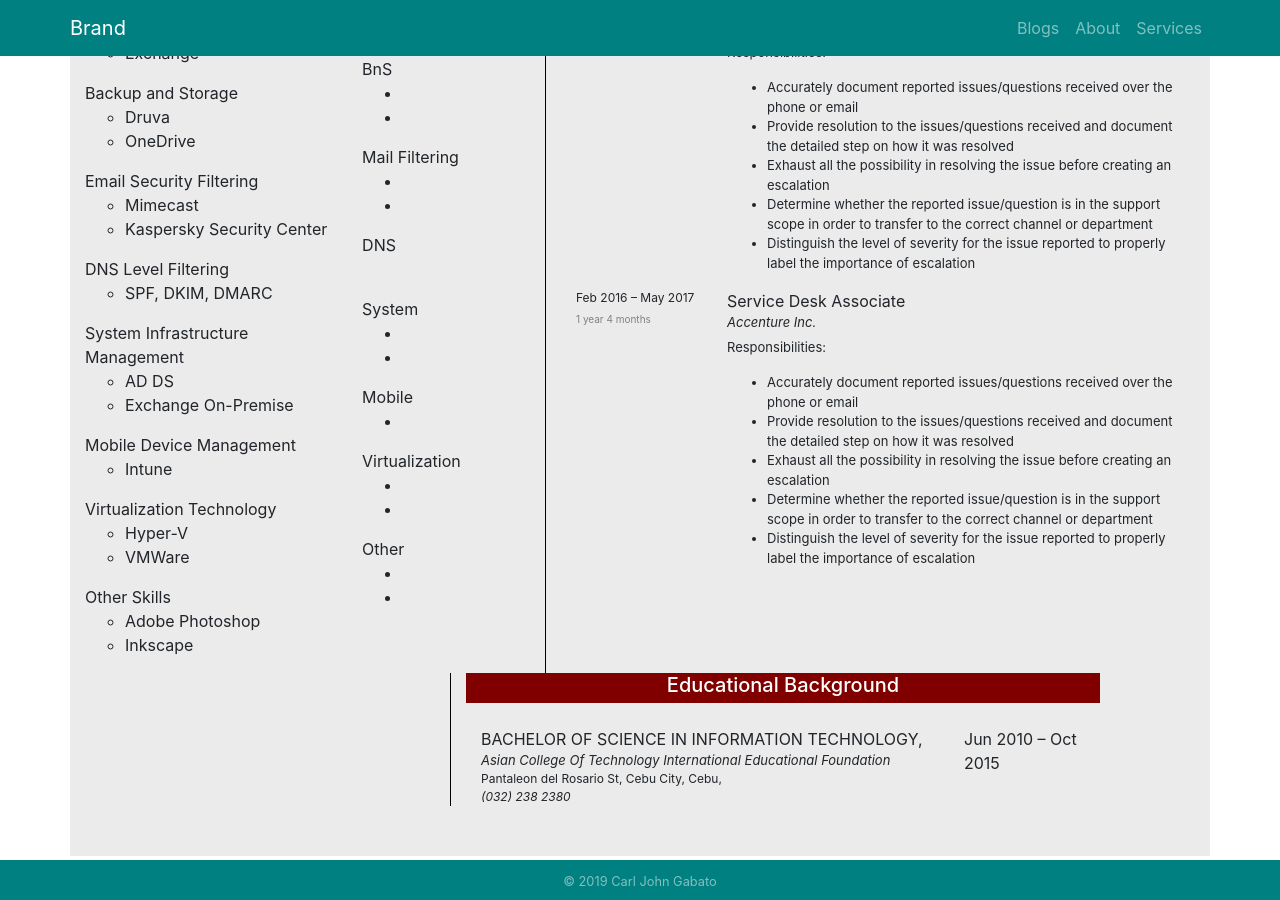
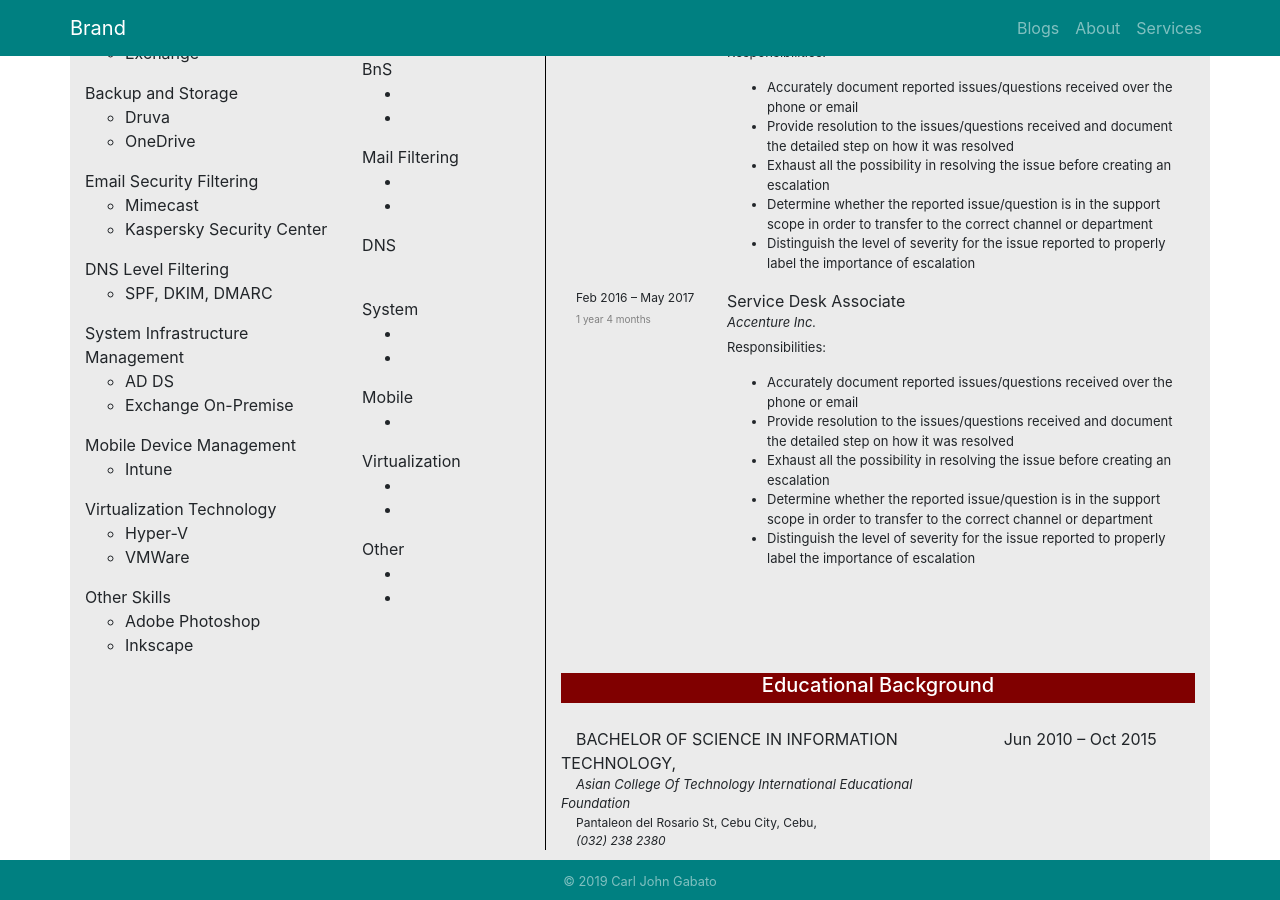
Before and after one commit to carljohngabato/aboutme, a Jekyll site: the page built from about.html, in a window 1280 px wide and 900 px high, scrolled down 787 px. Built offline with Jekyll 4.4.1, drawn with Linux system fonts in a browser that asks for light colours; nearby versions of some CDN libraries.

Commit message:
modified: about

```diff
--- a/about.html
+++ b/about.html
@@ -424,7 +424,7 @@
   </div>
 
   <div class="row">
-    <div class="col-lg-3 skills">
+    <div class="col-lg-4 skills">
 
     </div>
     <div class="col-lg-7 offset-lg-1 education">
@@ -434,13 +434,13 @@
       <br>
       <div class="education-body">
         <div class="row">
-          <div class="col-lg-9 school-info">
+          <div class="col-lg-8 school-info">
             <p class="course-title">BACHELOR OF SCIENCE IN INFORMATION TECHNOLOGY,</p>
             <p class="school-name">Asian College Of Technology International Educational Foundation</p>
             <p class="school-address">Pantaleon del Rosario St, Cebu City, Cebu,</p>
             <p class="school-contact">(032) 238 2380</p>
           </div>
-          <div class="col-lg-3 school-year">Jun 2010 – Oct 2015</div>
+          <div class="col-lg-4 school-year">Jun 2010 – Oct 2015</div>
         </div>
       </div>
     </div>
```
